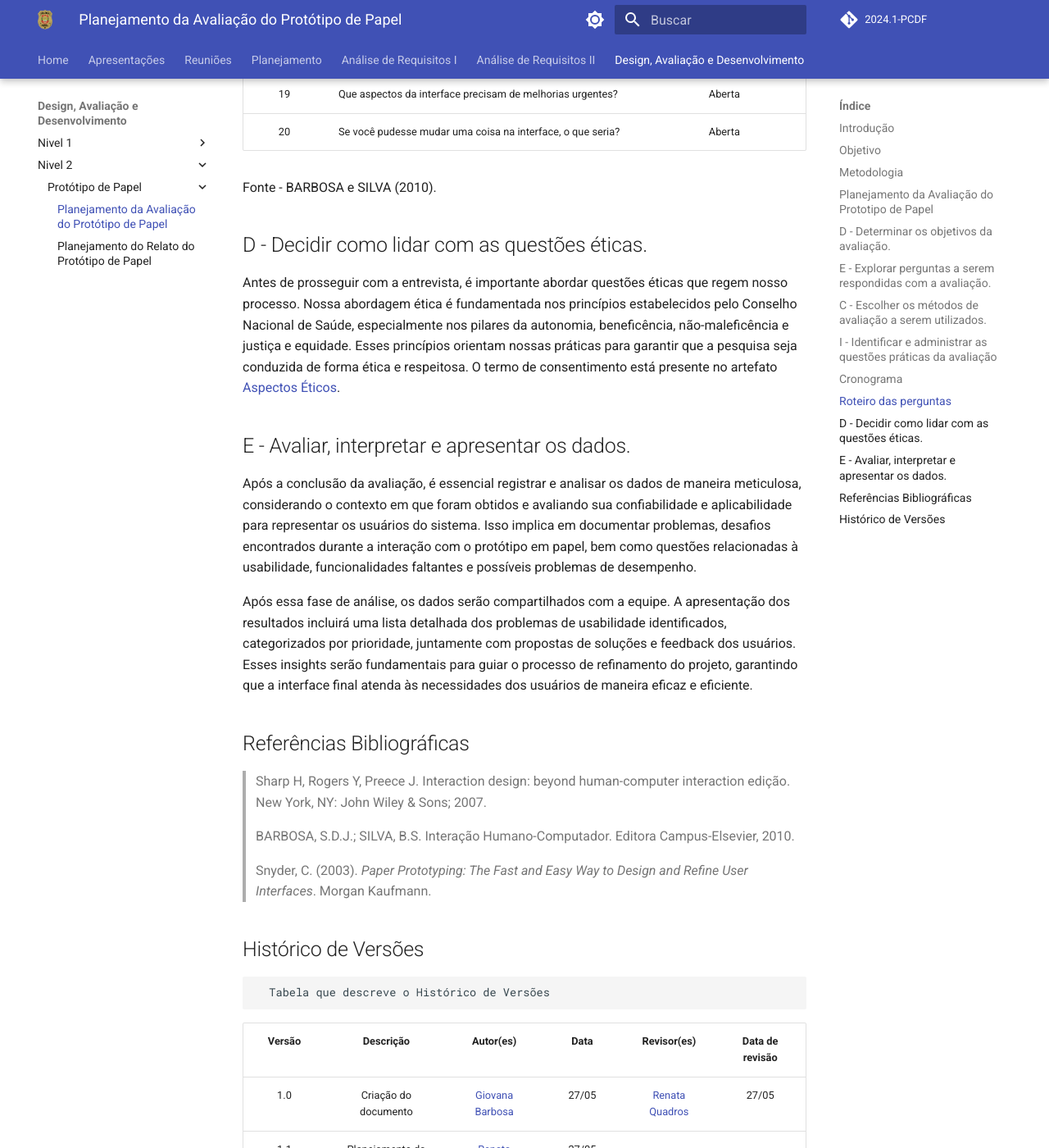
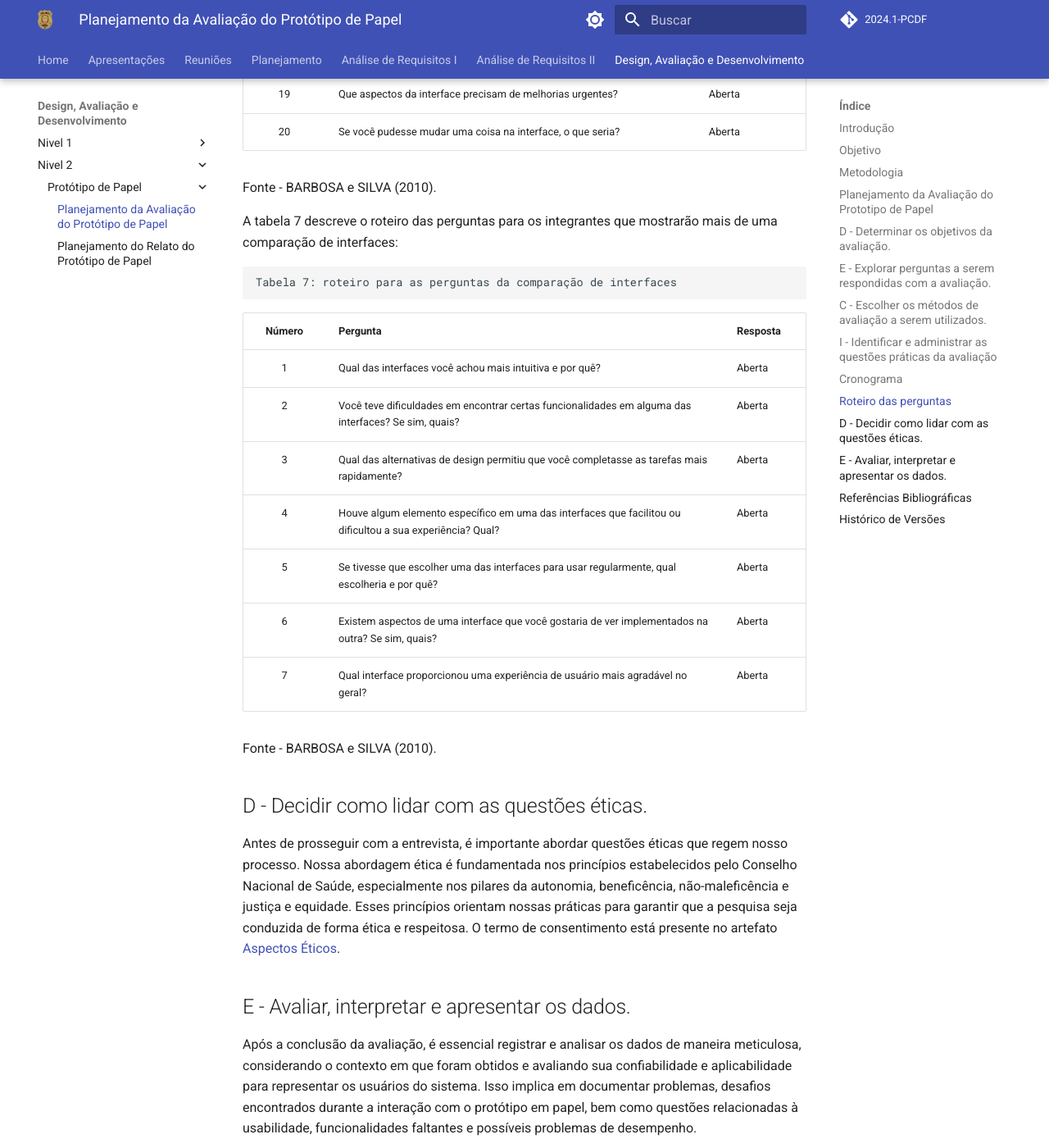
Before and after one commit to Interacao-Humano-Computador/2024.1-PCDF, an MkDocs documentation site: the page built from docs/design/Nivel2/prototipo_papel/planejamento_avaliação.md, in a window 1280 px wide and 1400 px high, scrolled down 6796 px. Shown: the whole window at 82% size. Built offline with MkDocs 1.6.1 and Material for MkDocs 9.7.7, drawn with Linux system fonts in a browser that asks for light colours; comment, search, counter and statistics services are not loaded; some of the changed text lies outside the part shown.

Commit message:
Roteiro das perguntas

```diff
--- a/docs/design/Nivel2/prototipo_papel/planejamento_avaliação.md
+++ b/docs/design/Nivel2/prototipo_papel/planejamento_avaliação.md
@@ -99,13 +99,13 @@ A seguir, na tabela 5, o cronograma de como será documentado.
     Tabela 2: cronograma
 | Integrante responsável | Data       | Local | Horário | Artefato | Entrevistado |
 |:----------------------:|------------|-------|---------|--------------| ------------------------------ |
-| [Giovana Silva](https://github.com/gio221) | /05/2024 | Presencial | | x | Nome do Entrevistado 1 |
-| [João Pedro](https://github.com/JoaoODragonborn) | /05/2024 | Presencial | | x | Nome do Entrevistado 2 |
-| [Lara Juliana](https://github.com/gravelylara) | /05/2024 | Presencial | | x | Nome do Entrevistado 3 |
-| [Raissa Andrade](https://github.com/RaissaAndradeS) | /05/2024 | Presencial | | x | Nome do Entrevistado 4 |
-| [Rayene Almeida](https://github.com/rayenealmeida) | /05/2024 | Presencial | | x | Nome do Entrevistado 5 |
-| [Renata Quadros](https://github.com/Renatinha28) | /05/2024 | Presencial | | x | Nome do Entrevistado 6 |
-| [Renata Quadros](https://github.com/Renatinha28) | /05/2024 | Presencial | | x | Nome do Entrevistado 7 |
+| [Giovana Silva](https://github.com/gio221) | 05/06/2024 | Presencial | 19:00 | Denuncia Online | Nome do Entrevistado 1 |
+| [João Pedro](https://github.com/JoaoODragonborn) | 05/06/2024 | Presencial | 19:00 | Validar certidão de antecentes | Nome do Entrevistado 2 |
+| [Lara Juliana](https://github.com/gravelylara) | 05/06/2024 | Presencial | 19:00 | Pesquisar Procurados | Nome do Entrevistado 3 |
+| [Raissa Andrade](https://github.com/RaissaAndradeS) | 05/06/2024 | Presencial | 19:00 | Carteira de identidade | Nome do Entrevistado 4 |
+| [Rayene Almeida](https://github.com/rayenealmeida) | 05/06/2024 | Presencial | 19:00 | Registra Ocorrência | Nome do Entrevistado 5 |
+| [Renata Quadros](https://github.com/Renatinha28) | 05/06/2024 | Presencial | 19:00 | Solicitar Antecedentes |   Thays Cavalcante |
+| [Renata Quadros](https://github.com/Renatinha28) | 05/06/2024 | Presencial | 19:00 |  Retrato Falado | Lara Geovanna |
 
 Fonte - Renata Quadros.
 
@@ -138,6 +138,21 @@ A tabela 6 descreve o roteiro das perguntas:
 
 Fonte - BARBOSA e SILVA (2010).
 
+A tabela 7 descreve o roteiro das perguntas para os integrantes que mostrarão mais de uma comparação de interfaces:
+
+    Tabela 7: roteiro para as perguntas da comparação de interfaces
+| Número | Pergunta | Resposta |
+| :------: | ------------------------------------------------------- | --------------------------------------- |
+| 1 | Qual das interfaces você achou mais intuitiva e por quê? | Aberta |
+| 2 | Você teve dificuldades em encontrar certas funcionalidades em alguma das interfaces? Se sim, quais? | Aberta |
+| 3 | Qual das alternativas de design permitiu que você completasse as tarefas mais rapidamente? | Aberta |
+| 4 | Houve algum elemento específico em uma das interfaces que facilitou ou dificultou a sua experiência? Qual? | Aberta |
+| 5 | Se tivesse que escolher uma das interfaces para usar regularmente, qual escolheria e por quê? | Aberta |
+| 6 | Existem aspectos de uma interface que você gostaria de ver implementados na outra? Se sim, quais? | Aberta |
+| 7 | Qual interface proporcionou uma experiência de usuário mais agradável no geral? | Aberta |
+
+Fonte - BARBOSA e SILVA (2010).
+
 ## D - Decidir como lidar com as questões éticas.
 Antes de prosseguir com a entrevista, é importante abordar questões éticas que regem nosso processo. Nossa abordagem ética é fundamentada nos princípios estabelecidos pelo Conselho Nacional de Saúde, especialmente nos pilares da autonomia, beneficência, não-maleficência e justiça e equidade. Esses princípios orientam nossas práticas para garantir que a pesquisa seja conduzida de forma ética e respeitosa. O termo de consentimento está presente no artefato [Aspectos Éticos](../../../analise_requisitos1/aspectos_éticos.md).
 
@@ -161,3 +176,4 @@ Após essa fase de análise, os dados serão compartilhados com a equipe. A apre
 | :----------------------------------------------------------: | :-------------------------------: | :-------------------------------------------------: | :-------------------------------: |  :-------------------------------: | :-------------------------------: |
 | 1.0 | Criação do documento |[Giovana Barbosa](https://github.com/gio221)| 27/05 | [Renata Quadros](https://github.com/Renatinha28)  | 27/05 |
 | 1.1 | Planejamento da avaliação | [Renata Quadros](https://github.com/Renatinha28) | 27/05 | | |
+| 1.1 | Roteiro das perguntas | [Renata Quadros](https://github.com/Renatinha28) | 29/05 | | |
```
